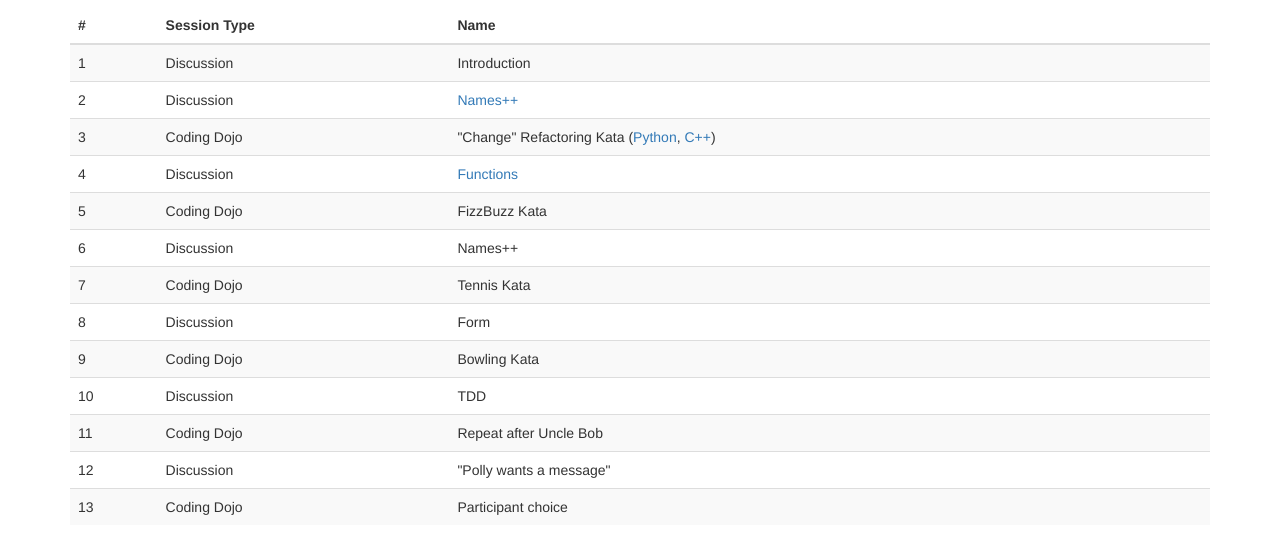
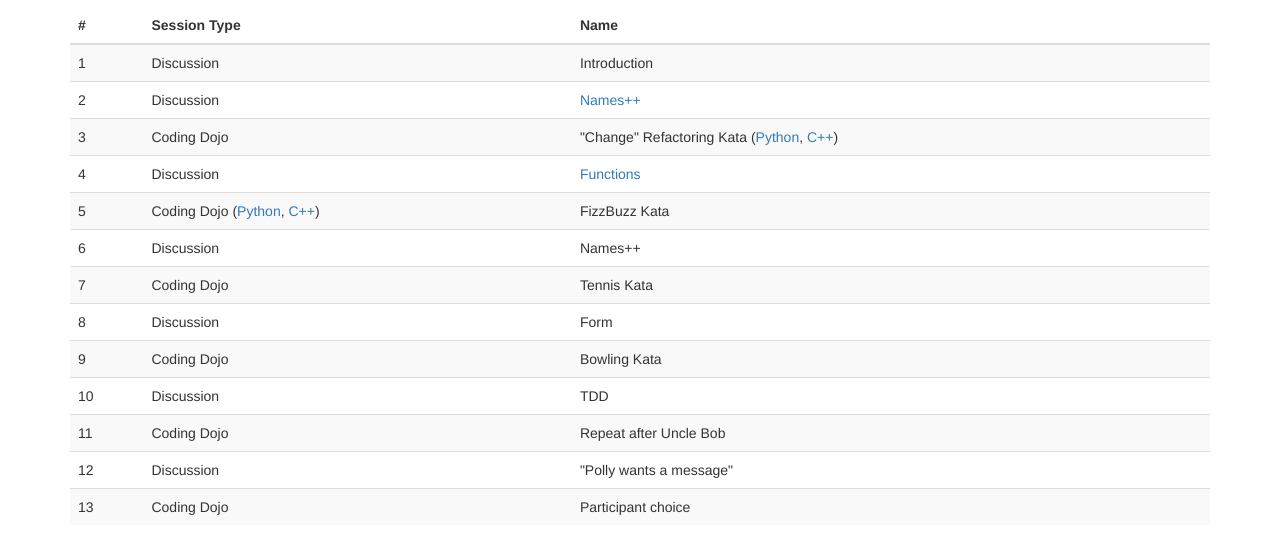
Before and after one commit to Coding-Cuddles/slides, a plain HTML site: page _site/index.html in a window 1280 px wide. Shown: the part 251-800 px from the top of the page. Drawn offline with nearby package versions, Linux system fonts and the light colour scheme.

Commit message:
Add links to FizzBuzz katas (#10)

```diff
--- a/_site/index.html
+++ b/_site/index.html
@@ -54,7 +54,10 @@
           </tr>
           <tr>
             <td>5</td>
-            <td>Coding Dojo</td>
+            <td>Coding Dojo
+              (<a href="https://github.com/Coding-Cuddles/fizzbuzz-python-kata">Python</a>,
+              <a href="https://github.com/Coding-Cuddles/fizzbuzz-cpp-kata">C++</a>)
+            </td>
             <td>FizzBuzz Kata</td>
           </tr>
           <tr>
```
Also changed, not shown: README.md.
